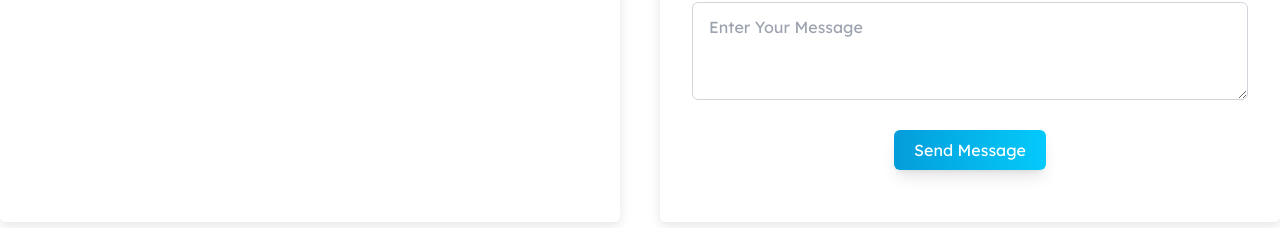
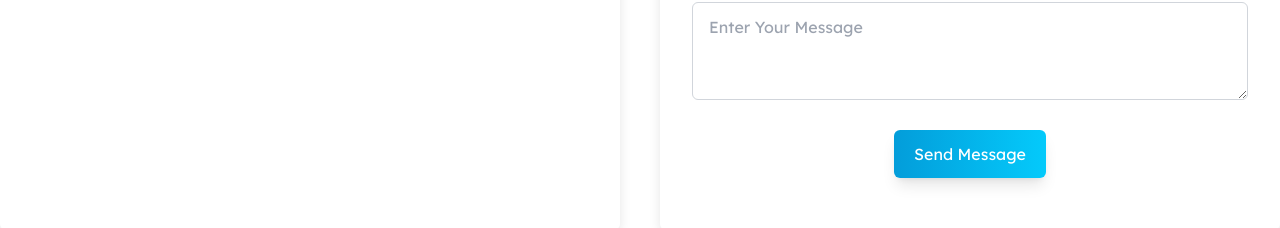
Before and after one commit to antorntech/mjrawfusion-v2, a React (Vite) app: page /contactus in a window 1280 px wide. Shown: the part 858-1086 px from the top of the page. Built offline with nearby package versions, Linux system fonts and the light colour scheme.

Commit message:
add some change on homeccontact button

```diff
--- a/src/components/ContactForm/ContactForm.jsx
+++ b/src/components/ContactForm/ContactForm.jsx
@@ -121,7 +121,7 @@ const ContactForm = () => {
         <div className="col-span-1 md:col-span-2 text-center">
           <button
             type="submit"
-            className="px-5 py-2 bg-gradient-to-l from-[#04cafb] to-[#039dda] text-white rounded-md shadow-lg"
+            className="px-5 py-2 md:py-3 bg-gradient-to-l from-[#04cafb] to-[#039dda] text-white rounded-md shadow-lg"
           >
             Send Message
           </button>
```
